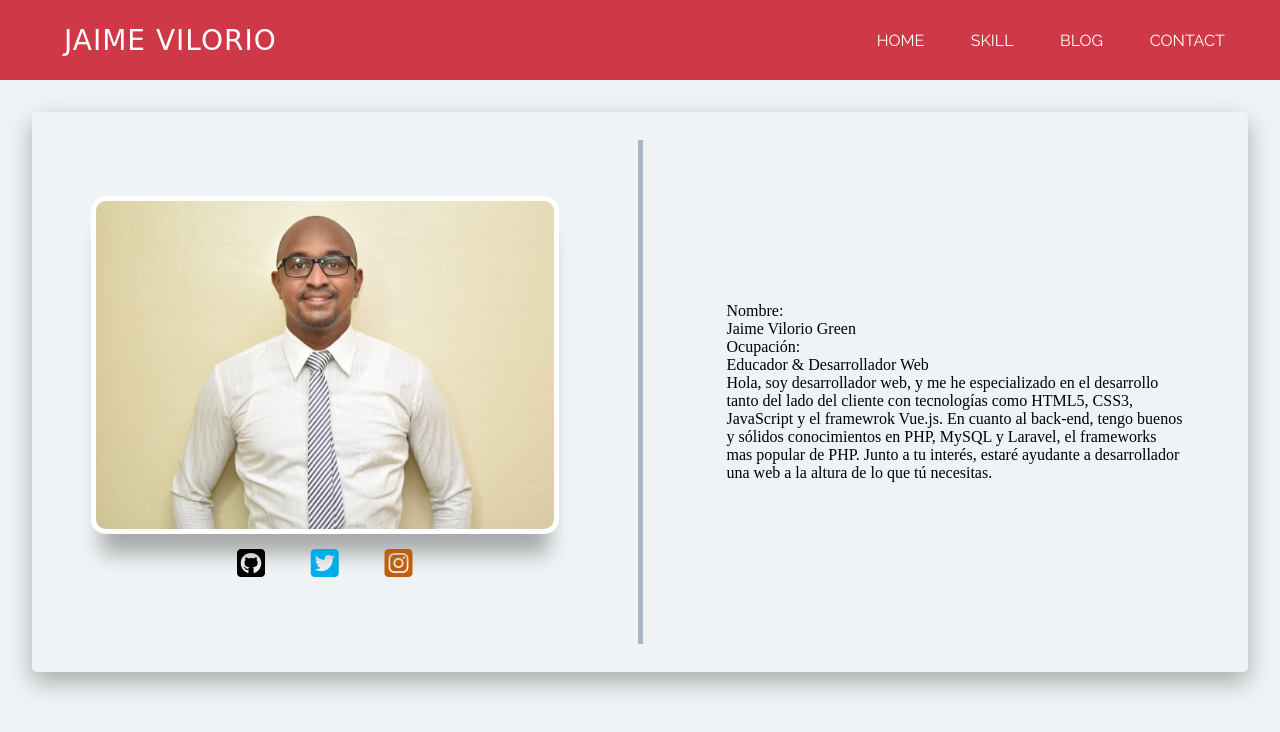
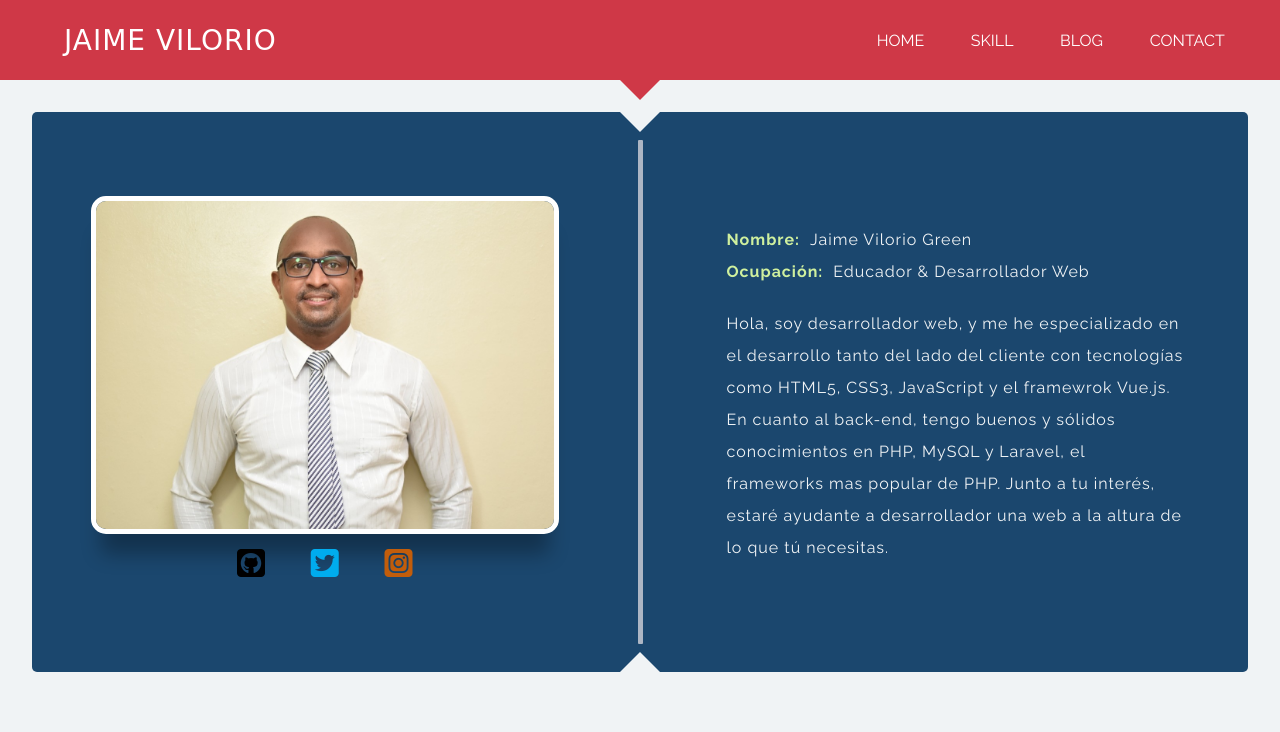
Before and after one commit to jaimeviloriogreen/Practicas-Diplomado-Front-End, a plain HTML site: page Tarea-PaginaInicio/index.html in a window 1280 px wide. Drawn offline with Linux system fonts and the light colour scheme; a web font is replaced by a local one.

Commit message:
Commit con transiciones y figuras de triangulo

```diff
--- a/Tarea-PaginaInicio/assets/css/estilos.css
+++ b/Tarea-PaginaInicio/assets/css/estilos.css
@@ -4,9 +4,9 @@
     --color3: #F0F3F5;
 
     --color4: #001B2E;
-    --color5: #567191;
+    --color5: #1b476e;
     --color6: #ADB6C4;
-    --color7: #FFEFD3;
+    --color7: #cff09e;
     --color8: #cf3847;
 
     --fuente1:'Raleway', sans-serif;
@@ -32,7 +32,26 @@ body{
     display: grid;
     grid-template-columns: 2fr 1fr;
     grid-template-rows: auto;
+    position: relative;
 }
+
+.menu::after{
+    content: '';
+    display: block;
+    /* background-color: #000000;
+    height: 40px;
+    width: 40px; */
+    border-top: 20px solid var(--color8);
+    border-left: 20px solid transparent;
+    border-right: 20px solid transparent;
+    border-bottom: 20px solid transparent;
+
+    position: absolute;
+    bottom: -50%;
+    right: calc(50% - 20px);
+}
+
+
 .logo{
     width: 100%;
     height: 100%;
@@ -75,20 +94,18 @@ body{
     text-transform: uppercase;
     color: var(--color1);
     display:inline-block;
-    padding: .3rem .7rem;
-
-
+    padding: .3rem .6rem;
+    border: 1px solid transparent;
 }
 
 .items li > a:hover{
     border-radius: 2px;
     border: 1px solid var(--color1);
     background-color: var(--color8);
-
 }
 
 .items li > a{
-    transition: all 500ms ease;
+    transition: border 600ms ease-in-out;
 }
 
 /* Contenido Principañ */
@@ -97,16 +114,53 @@ body{
     max-width: 1500px;
     height: 70vh;
     margin: 2rem auto;
-    background-color: var(--color3);
+    background-color: var(--color5);
     border-radius: 5px;
-    box-shadow: 0px 10px 24px 0px rgba(0,0,0,.3);
+    /* box-shadow: 0px 10px 24px 0px rgba(0,0,0,.3); */
+
     /* Grid */
     display: grid;
     grid-template-columns: 1fr 5px 1fr;
     grid-template-rows: auto;
     grid-template-areas: 'a b c';
     grid-gap: 20px;
+
+    /* pseudo elementos */
+    position: relative;
 }
+
+.cotenidoPrincipal::after{
+    content: '';
+    display: block;
+    /* background-color: #000000;
+    height: 40px;
+    width: 40px; */
+
+    border-top: 20px solid transparent;
+    border-right: 20px solid transparent;
+    border-left: 20px solid transparent;
+    border-bottom: 20px solid var(--color3);
+    position: absolute;
+    bottom: 0;
+    left: calc(50% - 20px);
+}
+
+.cotenidoPrincipal::before{
+    content: '';
+    display: block;
+    /* background-color: #000000;
+    height: 40px;
+    width: 40px; */
+    border-top: 20px solid var(--color3);
+    border-right: 20px solid transparent;
+    border-left: 20px solid transparent;
+    border-bottom: 20px solid transparent;
+
+    position: absolute;
+    right: calc(50% - 20px);
+}
+
+
 .foto-redes{
     grid-area: a;
     display: flex;
@@ -168,10 +222,43 @@ body{
     padding: 0px 4rem;
 }
 
+.bio  p{
+    font-family: var(--fuente1);
+    line-height: 2;
+    letter-spacing: 1px;
+    color: var(--color3);
+}
+
+.bio strong{
+    color: var(--color7);
+}
+
 .datosPersonales{
     width: 100%;
     height: 100%;
     display: flex;
     flex-flow: column nowrap;
     justify-content: center;
+    align-items: start;
 }
+.nombre-ocupacion{
+    width: 100%;
+    height: 15%;
+}
+.nombre{
+    display: flex;
+}
+.nombre p:nth-child(1){
+    padding-right: 10px;
+}
+.ocupacion p:nth-child(1){
+    padding-right: 10px;
+}
+
+.ocupacion{
+    display: flex;
+}
+
+.descripcion{
+    height: 45%;
+}
--- a/Tarea-PaginaInicio/index.html
+++ b/Tarea-PaginaInicio/index.html
@@ -47,11 +47,11 @@
             <article class="datosPersonales">
                 <div class="nombre-ocupacion">
                     <div class="nombre">
-                        <p>Nombre:</p>
+                        <p><strong>Nombre:</strong></p>
                         <p>Jaime Vilorio Green</p>
                     </div>
                     <div class="ocupacion">
-                        <p>Ocupación:</p>
+                        <p><strong>Ocupación:</strong></p>
                         <p>Educador & Desarrollador Web</p>
                     </div>
                 </div>
```
Also changed, not shown: 2 other files.
